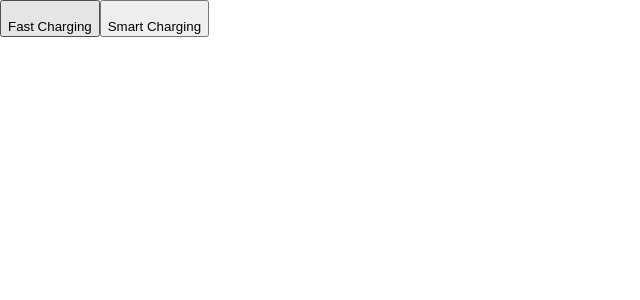
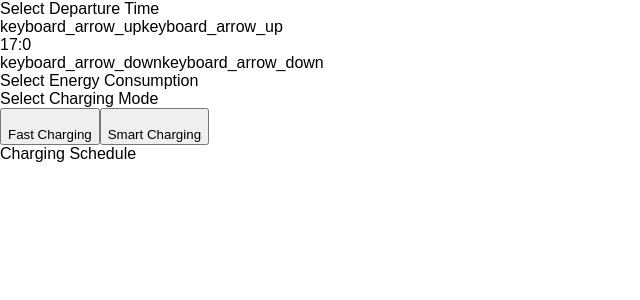
Before and after one commit to oltyx/design-project, a React (Create React App) app: page /schedule in a window 1280 px wide. Shown: the top 300 px of the page, without its empty margins (0-640 px from the left). Built offline with nearby package versions, Linux system fonts and the light colour scheme; some icons are missing; a web font is replaced by a local one.

Commit message:
Stub version of Schedule page

```diff
--- a/src/components/pages/Schedule.tsx
+++ b/src/components/pages/Schedule.tsx
@@ -4,10 +4,20 @@ import '../widgets/TimeSelector';
 import '../widgets/EnergySelector';
 import '../widgets/ModeSelector';
 import ModeSelector from "../widgets/ModeSelector";
+import TimeSelector from "../widgets/TimeSelector";
+import EnergySelector from "../widgets/EnergySelector";
+import Graph from '../widgets/Graph';
 
 // Scheduling page
 export default function Schedule() {
     return(<body>
+        Select Departure Time
+        <TimeSelector/>
+        Select Energy Consumption
+        <EnergySelector/>
+        Select Charging Mode
         <ModeSelector/>
+        Charging Schedule
+        <Graph/>
     </body>)
 }
```
